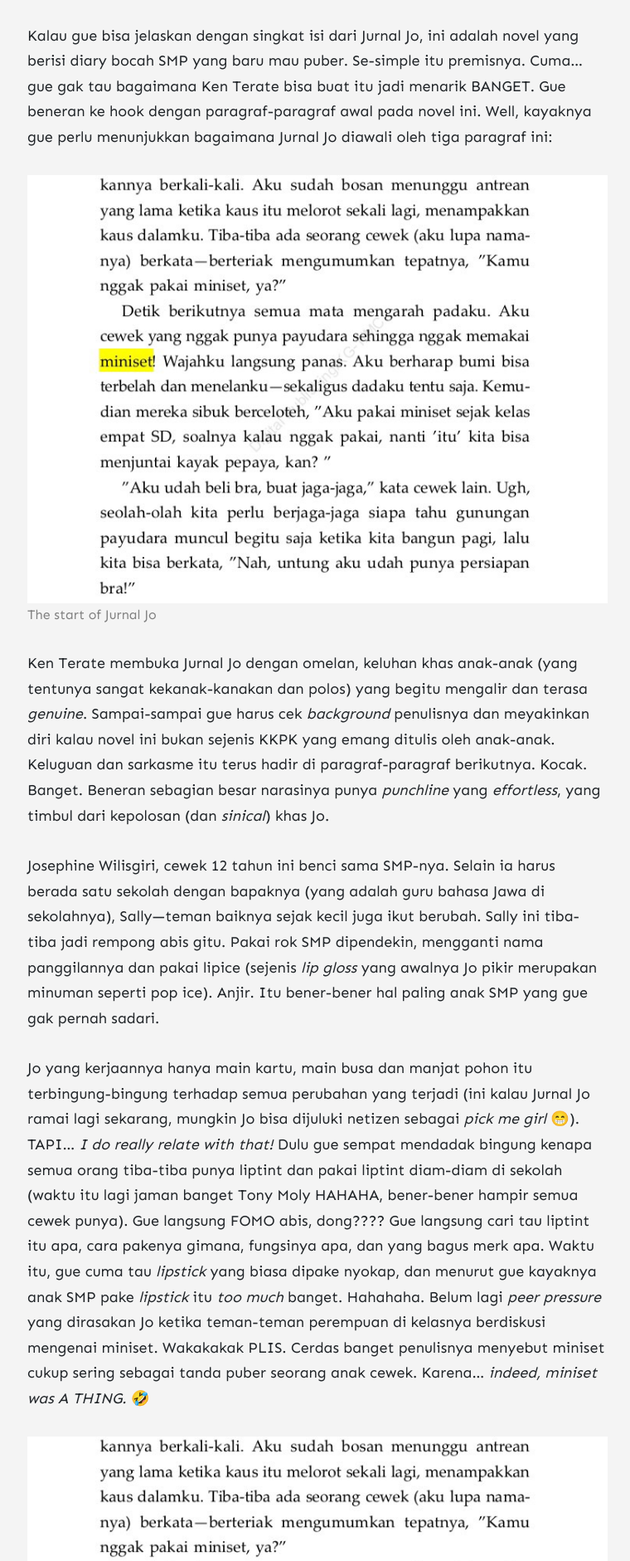
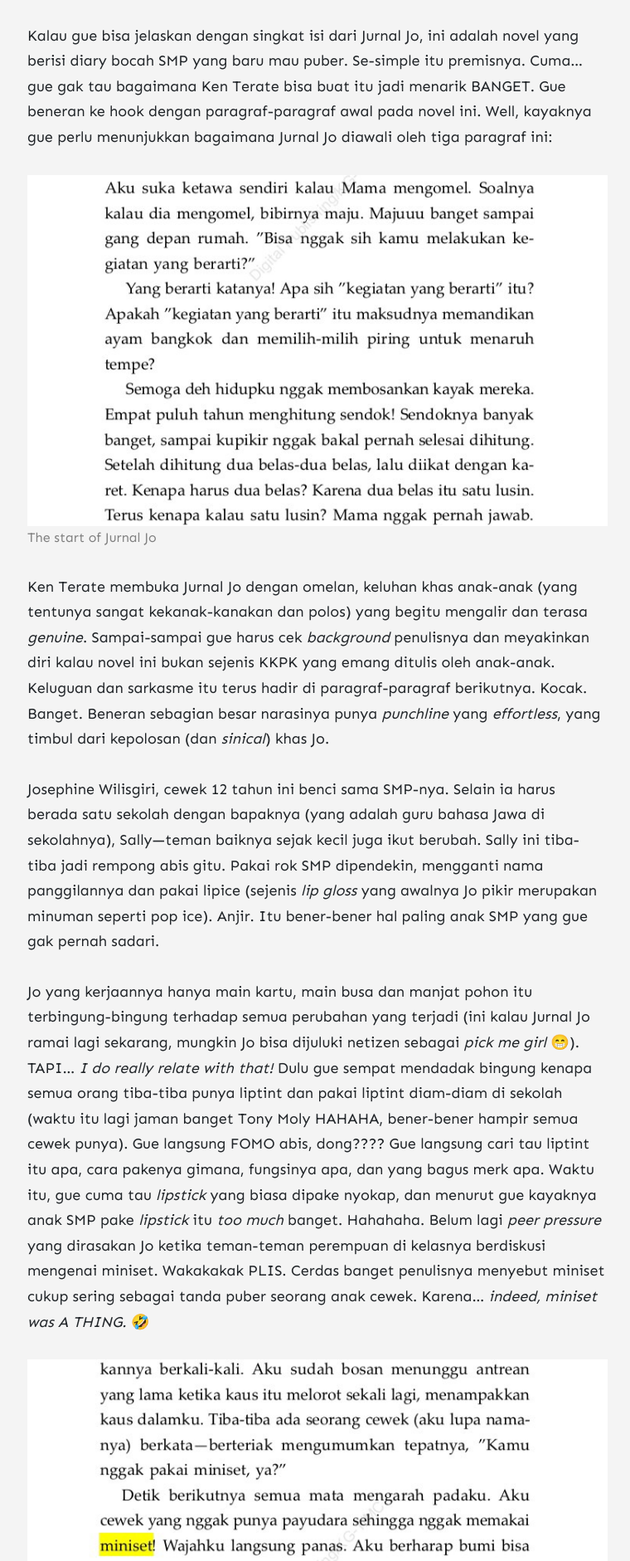
Before and after one commit to naznienfevrianne/naznienfevrianne.github.io, a Jekyll site: the page built from _posts/2022-12-31-jurnaljo.md, in a window 1280 px wide. Shown: the part 2913-4794 px from the top of the page at 83% size, without its empty margins (257-1017 px from the left). Built offline with Jekyll 4.4.1, drawn with Linux system fonts in a browser that asks for light colours; nearby versions of some CDN libraries; comment, search, counter and statistics services are not loaded.

Commit message:
Change pictures error

```diff
--- a/_posts/2022-12-31-jurnaljo.md
+++ b/_posts/2022-12-31-jurnaljo.md
@@ -35,7 +35,7 @@ Jadi... Jurnal Jo itu novel apa?
 *Ternyata susah banget jadi remaja, sampai-sampai kadang-kadang aku (Jo Wilisgiri, 12 tahun) berharap aku nggak perlu tumbuh. Aku kangen banget pada masa SD-ku. Apalagi aku mulai kehilangan sahabat baikku dan dikhianati cowok yang kukagumi. Satu kata untuk masa SMP-ku: MENGERIKAN!*
 
 Kalau gue bisa jelaskan dengan singkat isi dari Jurnal Jo, ini adalah novel yang berisi diary bocah SMP yang baru mau puber. Se-simple itu premisnya. Cuma... gue gak tau bagaimana Ken Terate bisa buat itu jadi menarik BANGET. Gue beneran ke hook dengan paragraf-paragraf awal pada novel ini. Well, kayaknya gue perlu menunjukkan bagaimana Jurnal Jo diawali oleh tiga paragraf ini:
-{% include image_caption.html imageurl="/assets/images/2-jurnaljo.jpg" title="JurnalJo-Intro" caption="The start of Jurnal Jo" %}
+{% include image_caption.html imageurl="/assets/images/1-jurnaljo.jpg" title="JurnalJo-Intro" caption="The start of Jurnal Jo" %}
 Ken Terate membuka Jurnal Jo dengan omelan, keluhan khas anak-anak (yang tentunya sangat kekanak-kanakan dan polos) yang begitu mengalir dan terasa *genuine*. Sampai-sampai gue harus cek *background* penulisnya dan meyakinkan diri kalau novel ini bukan sejenis KKPK yang emang ditulis oleh anak-anak. Keluguan dan sarkasme itu terus hadir di paragraf-paragraf berikutnya. Kocak. Banget. Beneran sebagian besar narasinya punya *punchline* yang *effortless*, yang timbul dari kepolosan (dan *sinical*) khas Jo.
 
 Josephine Wilisgiri, cewek 12 tahun ini benci sama SMP-nya. Selain ia harus berada satu sekolah dengan bapaknya (yang adalah guru bahasa Jawa di sekolahnya), Sally—teman baiknya sejak kecil juga ikut berubah. Sally ini tiba-tiba jadi rempong abis gitu. Pakai rok SMP dipendekin, mengganti nama panggilannya dan pakai lipice (sejenis *lip gloss* yang awalnya Jo pikir merupakan minuman seperti pop ice). Anjir. Itu bener-bener hal paling anak SMP yang gue gak pernah sadari.
```
